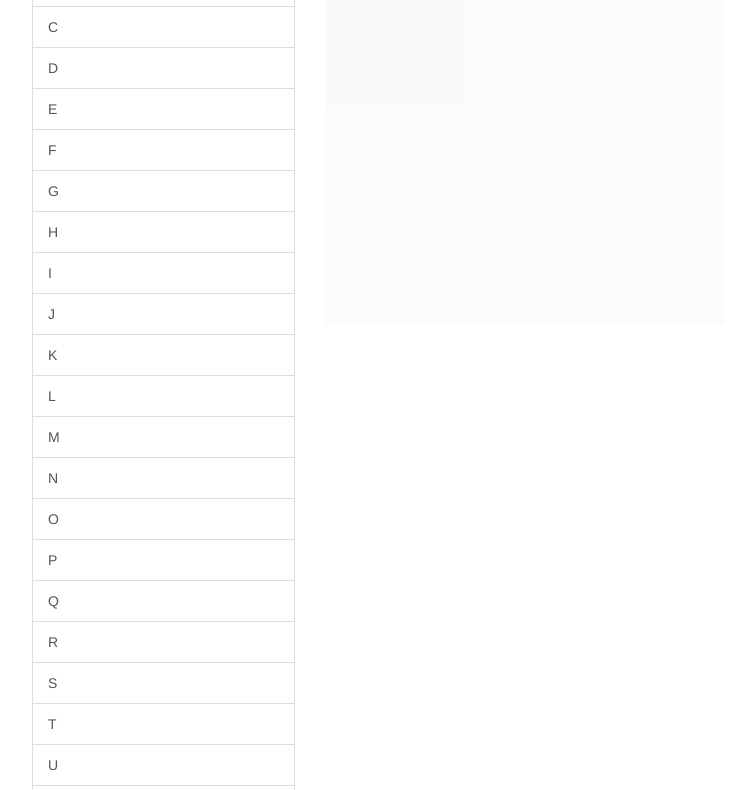
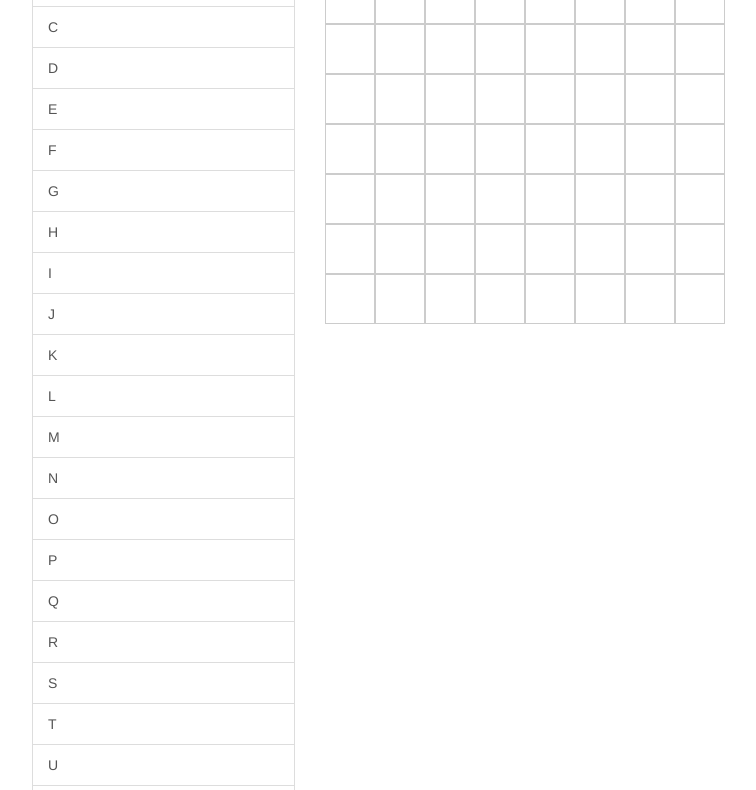
Before and after one commit to LastZactionHero/small_font_designer, a React app: page / in a window 1280 px wide. Shown: the part 146-936 px from the top of the page, without its empty margins (38-794 px from the left). Built offline with nearby package versions, Linux system fonts and the light colour scheme.

Commit message:
Pixel selection

```diff
--- a/src/components/Grid.js
+++ b/src/components/Grid.js
@@ -1,10 +1,34 @@
 import React from 'react';
 
+import Pixel from 'components/pixel';
+
 class Grid extends React.Component {
+  selectHandler = (rowIdx, colIdx) => {
+    // What to do with this?
+    console.log(rowIdx, colIdx)
+  }
+
   render() {
+    var rows = [];
+    for(var rowIdx = 0; rowIdx < 8; rowIdx++) {
+      var row = [];
+      for(var colIdx = 0; colIdx < 8; colIdx++) {
+        row.push(
+          <Pixel
+            key={rowIdx*8+colIdx}
+            colIdx={colIdx}
+            rowIdx={rowIdx}
+            clickHandler={this.selectHandler}
+          />)
+      }
+      rows.push(row)
+    }
+
     return(
       <div className='grid'>
-        <h1>Grid</h1>
+        {rows.map(function(row, i){
+          return <div key={i}>{row}</div>
+        })}
       </div>
     )
   }
--- a/src/components/Main.js
+++ b/src/components/Main.js
@@ -17,7 +17,6 @@ class AppComponent extends React.Component {
 
   handleSelectCharacter = (item) => {
     var selected = item.target.attributes.getNamedItem('data-character').value;
-    console.log(selected)
     this.setState({
       selected: selected
     });
--- /dev/null
+++ b/src/components/Pixel.js
@@ -0,0 +1,27 @@
+import React from 'react';
+
+class Pixel extends React.Component {
+
+  constructor(props){
+    super(props)
+    this.state = {
+      selected: props.selected
+    }
+  }
+
+  handleSelected = () => {
+    this.setState({selected: !this.state.selected});
+    this.props.clickHandler(this.props.rowIdx, this.props.colIdx)
+  }
+
+  render(){
+    return(
+      <div
+        onClick={this.handleSelected}
+        className={this.state.selected ? 'pixel selected' : 'pixel'}>
+      </div>
+    )
+  }
+}
+
+export default Pixel;
--- a/src/styles/App.css
+++ b/src/styles/App.css
@@ -35,8 +35,19 @@ body {
 .grid {
   position: absolute;
   top: 0px;
-  background-color: #EEEEEE;
+  background-color: transparent;
   width: 400px;
   height: 400px;
-  opacity: 0.25;
+  /*opacity: 0.25;*/
 }
+
+.pixel {
+  width: 50px;
+  height: 50px;
+  float: left;
+  border: 1px solid #CCCCCC;
+}
+
+.selected {
+  background-color: #111111;
+}
```
